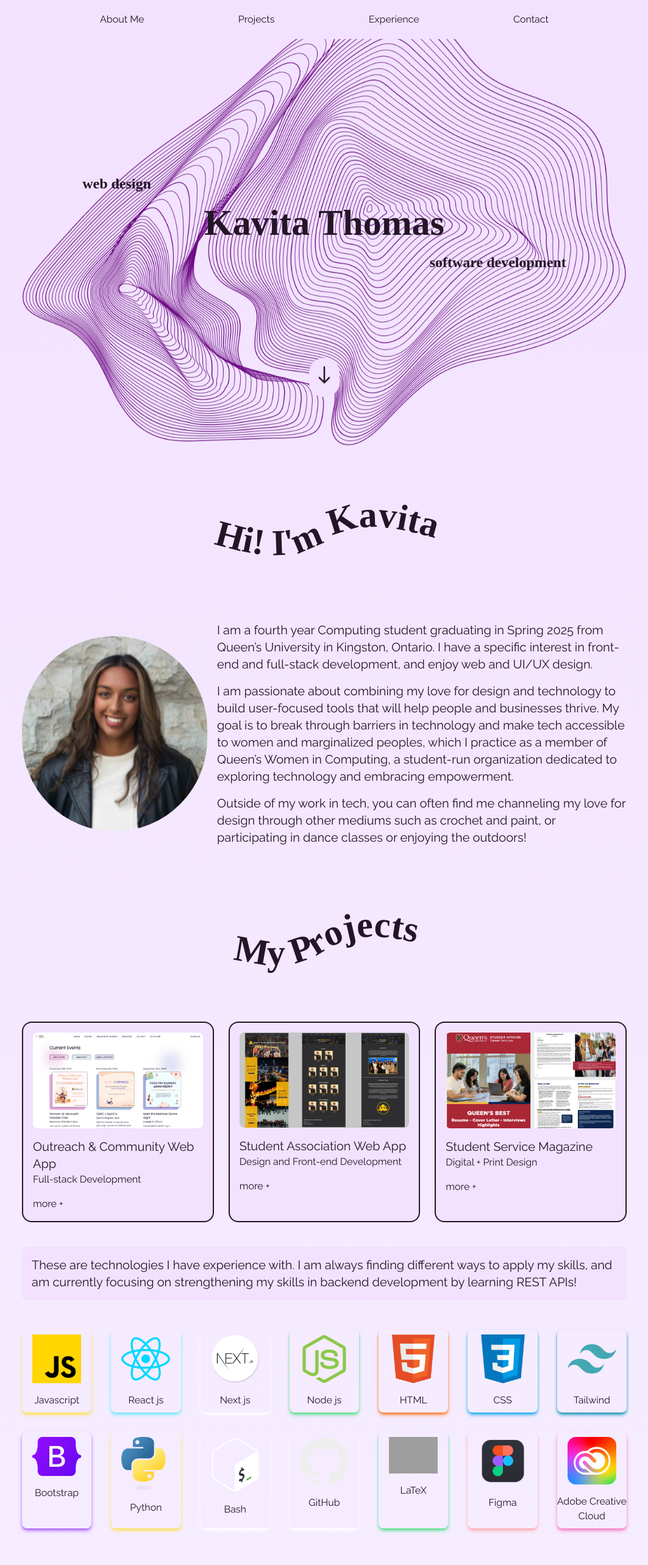
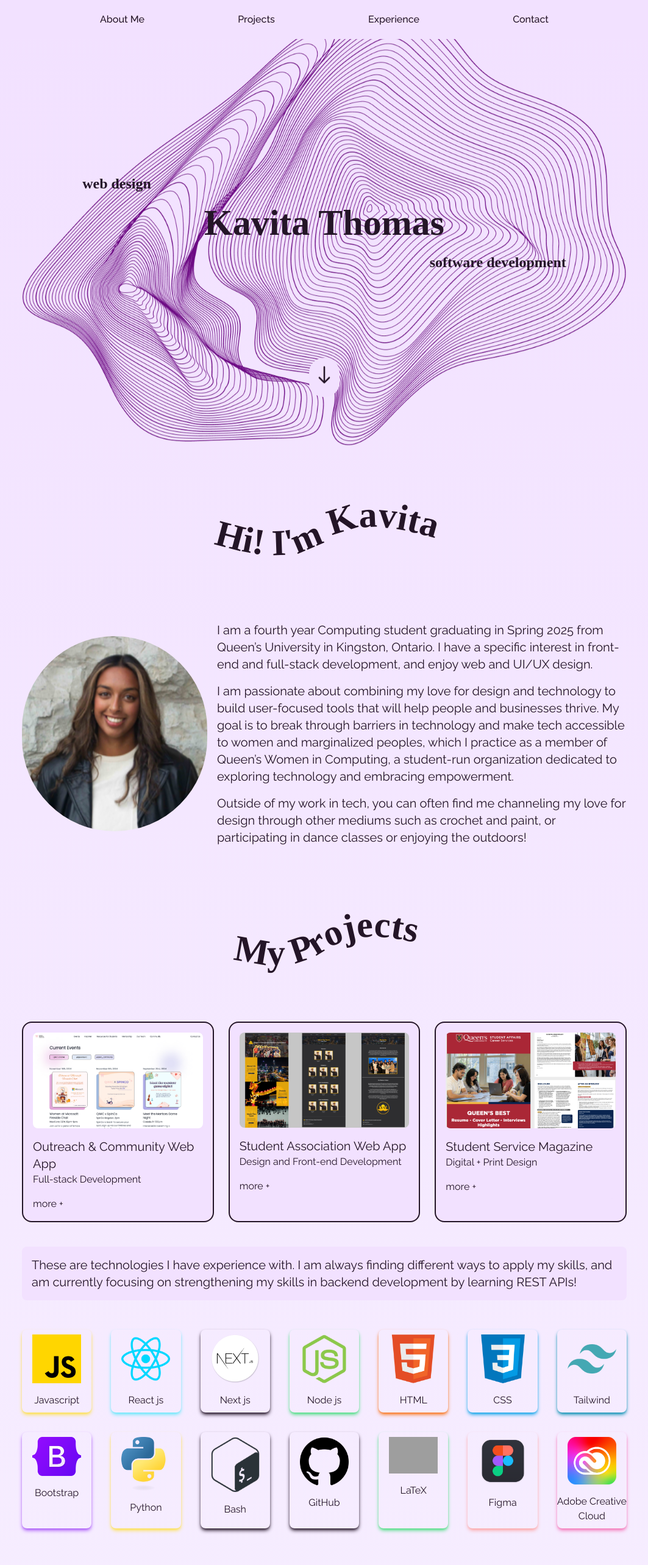
Before and after one commit to kavitaithomas/portfolio, a React (Create React App) app: page / in a window 1280 px wide. Shown: the top 2566 px of the page at 61% size, without its empty margins (108-1171 px from the left). Built offline with nearby package versions, Linux system fonts and the light colour scheme; grey boxes are pictures that could not be loaded; a web font is replaced by a local one.

Commit message:
style: :lipstick: updating colours and UI

```diff
--- a/src/components/Contact.jsx
+++ b/src/components/Contact.jsx
@@ -60,7 +60,7 @@ const Contact = () => {
         </div>
       </div>
 
-      <p className="pb-4 text-my-gray text-xl text-center xl:text-left">
+      <p className="pb-4 text-my-gray text-xl font-medium text-center xl:text-left">
         Submit the form below to get in touch with me!
       </p>
 
@@ -89,7 +89,7 @@ const Contact = () => {
               className="p-2 w-full bg-transparent border-2 border-my-gray rounded-md text-my-gray focus:outline-none"
             ></textarea>
             <div className="flex justify-center xl:justify-start">
-              <button className="text-darkest-purple text-lg font-semibold bg-my-gray px-4 py-2 my-4 rounded-md hover:scale-105 duration-500 hover:bg-darkest-purple hover:text-my-gray">
+              <button className="text-my-gray text-lg font-semibold bg-darkest-purple border-2 border-my-gray px-4 py-2 my-4 rounded-md hover:scale-105 duration-500 hover:bg-my-gray hover:text-darkest-purple">
                 Send
               </button>
             </div>
--- a/src/components/Experience.jsx
+++ b/src/components/Experience.jsx
@@ -72,17 +72,14 @@ const Experience = () => {
       {/* Accordion */}
       <div className="w-full">
         {accordionData.map((item, index) => (
-          <div
-            key={index}
-            className="text-lg border-b border-my-gray overflow-hidden"
-          >
+          <div key={index} className="text-lg my-2 overflow-hidden">
             <button
               onClick={() => handleToggle(index)}
               className={`w-full flex justify-between rounded-lg items-center p-6 text-my-gray font-semibold group
     ${
       activeIndex === index
-        ? "bg-darkest-purple"
-        : "hover:bg-darkest-purple duration-700"
+        ? "bg-darkest-purple border-2 border-my-gray"
+        : "duration-700 border-b border-my-gray hover:border-2 hover:border-my-gray bg-darkest-purple"
     }`}
             >
               {/* Left Section: Title and Place */}
--- a/src/components/Hero.jsx
+++ b/src/components/Hero.jsx
@@ -10,8 +10,8 @@ const Hero = () => {
       <div className="flex justify-center items-center">
         <img
           src={hero}
-          alt="Purple wave pattern design"
-          className="w-full h-auto"
+          alt="Purple waves of life design"
+          className="w-full h-auto "
         />
       </div>
 
--- a/src/components/NavBar.jsx
+++ b/src/components/NavBar.jsx
@@ -30,7 +30,7 @@ const NavBar = () => {
             {links.map(({ id, name, link }) => (
               <li
                 key={id}
-                className="font-normal px-4 hover:scale-110 duration-200 cursor-pointer"
+                className="font-medium px-4 hover:scale-110 duration-200 cursor-pointer"
               >
                 <Link
                   to={name}
--- a/src/components/techStack.jsx
+++ b/src/components/techStack.jsx
@@ -32,7 +32,7 @@ const TechStack = () => {
       id: 3,
       src: nextjs,
       title: "Next js",
-      style: "shadow-white",
+      style: "shadow-my-gray",
     },
     {
       id: 4,
@@ -74,13 +74,13 @@ const TechStack = () => {
       id: 10,
       src: bash,
       title: "Bash",
-      style: "shadow-white",
+      style: "shadow-my-gray",
     },
     {
       id: 11,
       src: github,
       title: "GitHub",
-      style: "shadow-white",
+      style: "shadow-my-gray",
     },
     {
       id: 12,
```
Also changed, not shown: src/assets/techstack/bash.png, src/assets/techstack/github.png.
